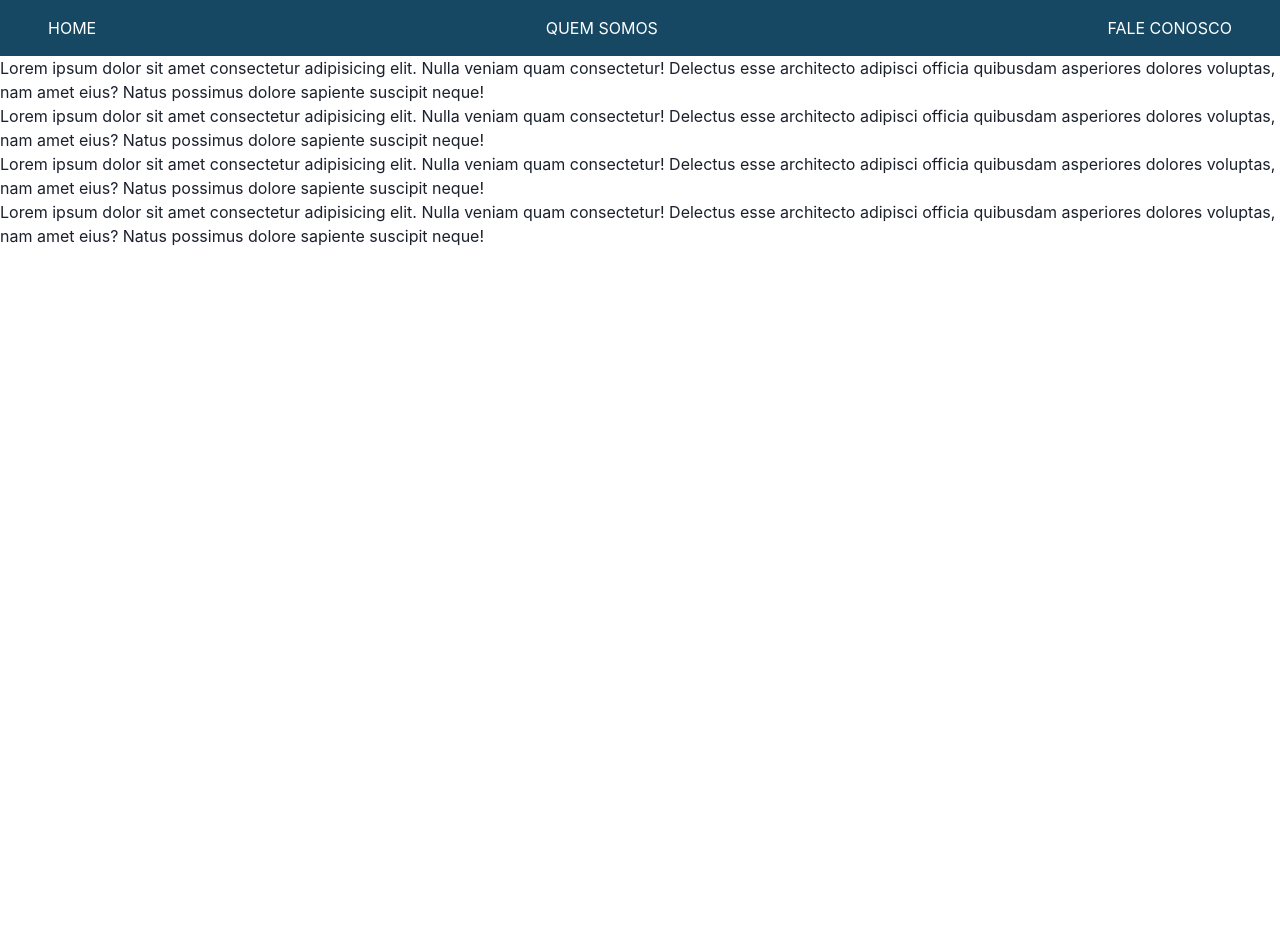
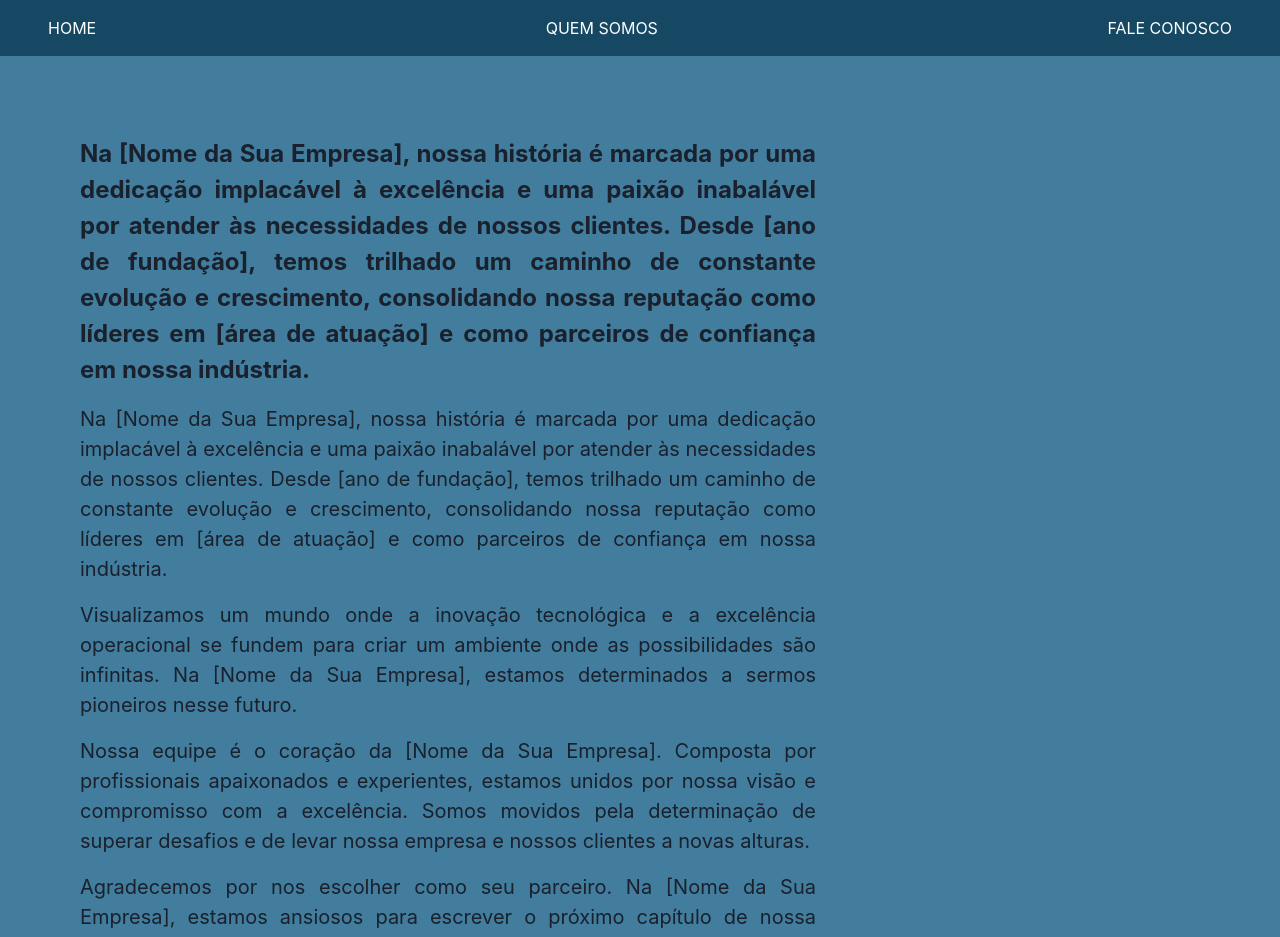
Before and after one commit to FelipeGabrielSilva/projetoHTML, a React (Vite) app: page /QuemSomos in a window 1280 px wide. Shown: the top 937 px of the page. Before the commit the page ends 800 px from the top, so only its background shows below. Built offline with nearby package versions, Linux system fonts and the light colour scheme.

Commit message:
Correções #2

```diff
--- a/src/pages/Home/Cartao/Cartao.tsx
+++ b/src/pages/Home/Cartao/Cartao.tsx
@@ -32,14 +32,16 @@ export default function Cartao({
   etiquetaCor,
 }: CartaoProps) {
   return (
-    <Card maxW="sm" h="auto" w="400px">
+    <Card maxW="sm" h="auto" w="500px">
       <CardBody>
-        <Image src={imagem} alt={descricaoImagem} borderRadius="lg" />
+        <Image src={imagem} alt={descricaoImagem} borderRadius="lg" h="100px" m="auto" />
         <Stack mt="6" spacing="3">
-          <Heading size="md">{titulo}</Heading>
-          <Text>{texto} </Text>
+          <Heading size="md" textAlign="justify">{titulo}</Heading>
+          <Text textAlign="justify">{texto}</Text>
         </Stack>
-        <Badge w="auto" colorScheme={etiquetaCor}>{etiqueta}</Badge>
+        <Badge w="auto" colorScheme={etiquetaCor}>
+          {etiqueta}
+        </Badge>
       </CardBody>
       <Divider />
       <CardFooter>
--- a/src/pages/Home/Home.tsx
+++ b/src/pages/Home/Home.tsx
@@ -14,20 +14,23 @@ export default function Home() {
         m="5em auto"
       >
         <Cartao
+          imagem="src\imgs\excel.png"
           titulo="Bem-vindo à Análise de Dados"
           texto="Uma introdução à análise de dados, explicando sua importância em diversos setores, como negócios, ciência e governança."
           pagina="/AnaliseDados/"
-          etiqueta="Analytics"
-          etiquetaCor="purple"
+          etiqueta="Excel"
+          etiquetaCor="green"
         />
         <Cartao
+          imagem="src\imgs\python-logo.png"
           titulo="Programação em Python para Análise de Dados"
           texto="Introdução ao Python como uma linguagem de programação versátil amplamente usada em análise de dados devido à sua rica ecossistema de bibliotecas."
           pagina="/IntroducaoAoPythonParaProgramacao/"
           etiqueta="Python"
-          etiquetaCor="green"
+          etiquetaCor="blue"
         />
         <Cartao
+          imagem="src\imgs\PBI2.png"
           titulo="Visualização de Dados com Power BI"
           texto="Uma introdução ao Power BI, uma ferramenta de visualização de dados poderosa da Microsoft, e sua capacidade de transformar dados brutos em informações significativas."
           pagina="/IntroducaoAoPowerBI/"
@@ -35,11 +38,12 @@ export default function Home() {
           etiquetaCor="orange"
         />
         <Cartao
+          imagem="src\imgs\SQL1.png"
           titulo="Introdução ao SQL para Gerenciamento de Dados"
           texto="Explicação sobre o SQL (Structured Query Language) como uma linguagem de consulta usada para gerenciar bancos de dados relacionais."
           pagina="/IntroducaoASQLParaGerenciamento/"
           etiqueta="sql"
-          etiquetaCor="yellow"
+          etiquetaCor="#000"
         />
       </Box>
     </Flex>
--- a/src/pages/QuemSomos/QuemSomos.tsx
+++ b/src/pages/QuemSomos/QuemSomos.tsx
@@ -1,30 +1,44 @@
+import { Flex, Box, Text } from "@chakra-ui/react";
+
 export default function QuemSomos() {
   return (
-    <>
-      <h1>
-        Lorem ipsum dolor sit amet consectetur adipisicing elit. Nulla veniam
-        quam consectetur! Delectus esse architecto adipisci officia quibusdam
-        asperiores dolores voluptas, nam amet eius? Natus possimus dolore
-        sapiente suscipit neque!
-      </h1>
-      <h1>
-        Lorem ipsum dolor sit amet consectetur adipisicing elit. Nulla veniam
-        quam consectetur! Delectus esse architecto adipisci officia quibusdam
-        asperiores dolores voluptas, nam amet eius? Natus possimus dolore
-        sapiente suscipit neque!
-      </h1>
-      <h1>
-        Lorem ipsum dolor sit amet consectetur adipisicing elit. Nulla veniam
-        quam consectetur! Delectus esse architecto adipisci officia quibusdam
-        asperiores dolores voluptas, nam amet eius? Natus possimus dolore
-        sapiente suscipit neque!
-      </h1>
-      <h1>
-        Lorem ipsum dolor sit amet consectetur adipisicing elit. Nulla veniam
-        quam consectetur! Delectus esse architecto adipisci officia quibusdam
-        asperiores dolores voluptas, nam amet eius? Natus possimus dolore
-        sapiente suscipit neque!
-      </h1>
-    </>
+    <Flex flexDir="column" w="100%" h="auto" bg="#427D9D">
+      <Box display="flex" flexDir="column" w="70%" p="5em" gap="1em">
+        <Text fontSize="2xl" fontWeight="bold" textAlign="justify" gap="8px">
+          Na [Nome da Sua Empresa], nossa história é marcada por uma dedicação
+          implacável à excelência e uma paixão inabalável por atender às
+          necessidades de nossos clientes. Desde [ano de fundação], temos
+          trilhado um caminho de constante evolução e crescimento, consolidando
+          nossa reputação como líderes em [área de atuação] e como parceiros de
+          confiança em nossa indústria.
+        </Text>
+        <Text fontSize="xl" textAlign="justify">
+          Na [Nome da Sua Empresa], nossa história é marcada por uma dedicação
+          implacável à excelência e uma paixão inabalável por atender às
+          necessidades de nossos clientes. Desde [ano de fundação], temos
+          trilhado um caminho de constante evolução e crescimento, consolidando
+          nossa reputação como líderes em [área de atuação] e como parceiros de
+          confiança em nossa indústria.
+        </Text>
+        <Text fontSize="xl" textAlign="justify">
+          Visualizamos um mundo onde a inovação tecnológica e a excelência
+          operacional se fundem para criar um ambiente onde as possibilidades
+          são infinitas. Na [Nome da Sua Empresa], estamos determinados a sermos
+          pioneiros nesse futuro.
+        </Text>
+        <Text fontSize="xl" textAlign="justify">
+          Nossa equipe é o coração da [Nome da Sua Empresa]. Composta por
+          profissionais apaixonados e experientes, estamos unidos por nossa
+          visão e compromisso com a excelência. Somos movidos pela determinação
+          de superar desafios e de levar nossa empresa e nossos clientes a novas
+          alturas.
+        </Text>
+        <Text fontSize="xl" textAlign="justify">
+          Agradecemos por nos escolher como seu parceiro. Na [Nome da Sua
+          Empresa], estamos ansiosos para escrever o próximo capítulo de nossa
+          história de sucesso, junto com você. Seja bem-vindo à nossa jornada!
+        </Text>
+      </Box>
+    </Flex>
   );
 }
```
